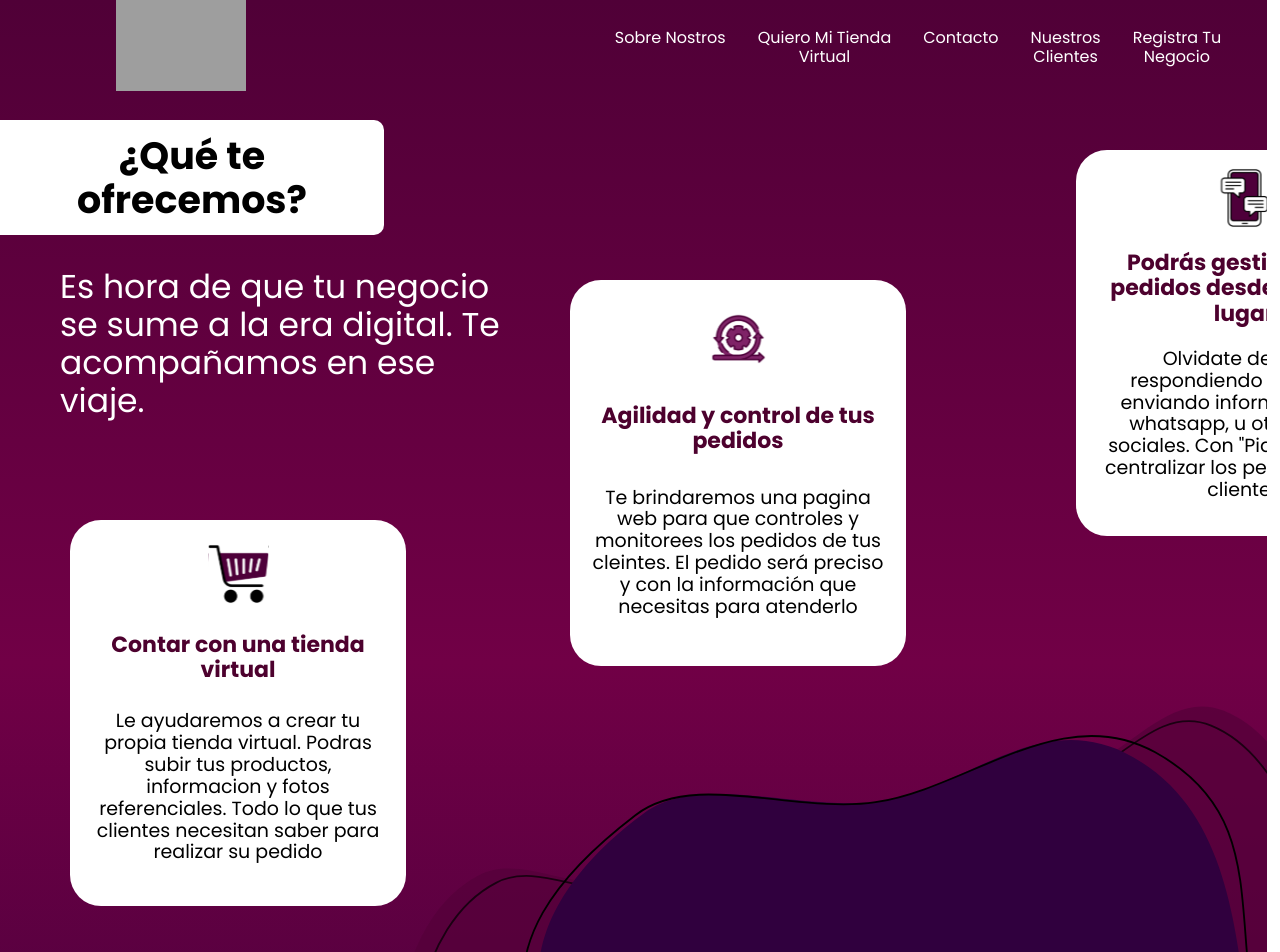
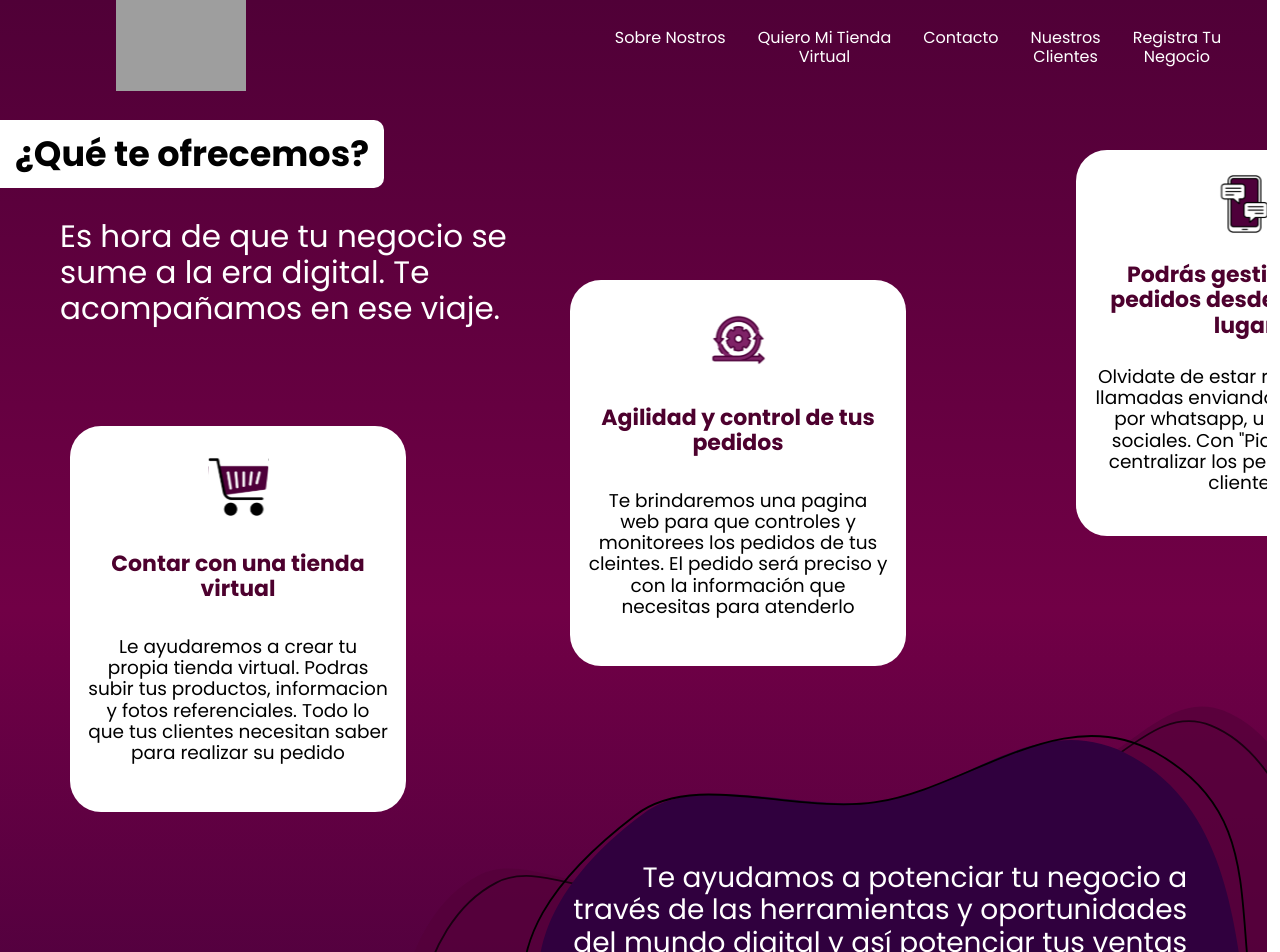
Before and after one commit to SEGR02/pidelo-web-app, a Next.js app: page /aboutUs in a window 1280 px wide. Shown: the top 952 px of the page. Built offline with nearby package versions, Linux system fonts and the light colour scheme; grey boxes are pictures that could not be loaded.

Commit message:
Feat: some changes in aboutUs

```diff
--- a/src/app/styles/aboutUs.module.css
+++ b/src/app/styles/aboutUs.module.css
@@ -9,7 +9,7 @@
 .sectionTitle {
   background-color: #fff;
   width: 30vw;
-  font-size: 38px;
+  font-size: 35px;
   padding: 14px 0;
   margin-top: 20px;
   border-top-right-radius: 10px;
@@ -29,7 +29,7 @@
 .descriptionTitle {
   color: #fff;
   margin-left: 60px;
-  font-size: 33px;
+  font-size: 31px;
   width: 460px;
 }
 
@@ -58,7 +58,7 @@
 }
 
 .cardDescription {
-  font-size: 19px;
+  font-size: 18.5px;
   margin-top: 0;
 }
 
@@ -93,7 +93,7 @@
   color: #fff;
   text-align: end;
   position: sticky;
-  font-size: 32px;
+  font-size: 28px;
   margin-right: 80px;
   margin-top: 0px;
 }
```
